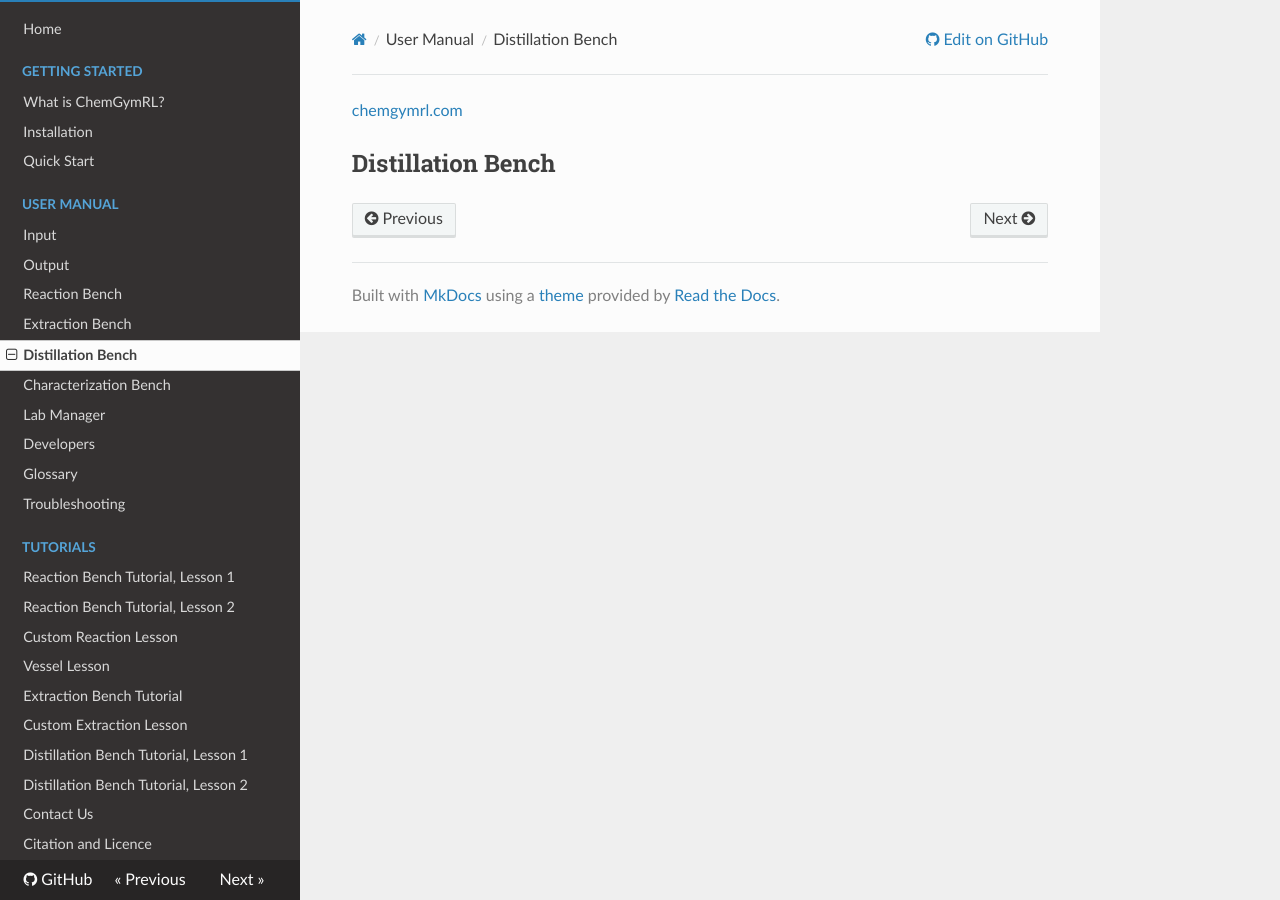
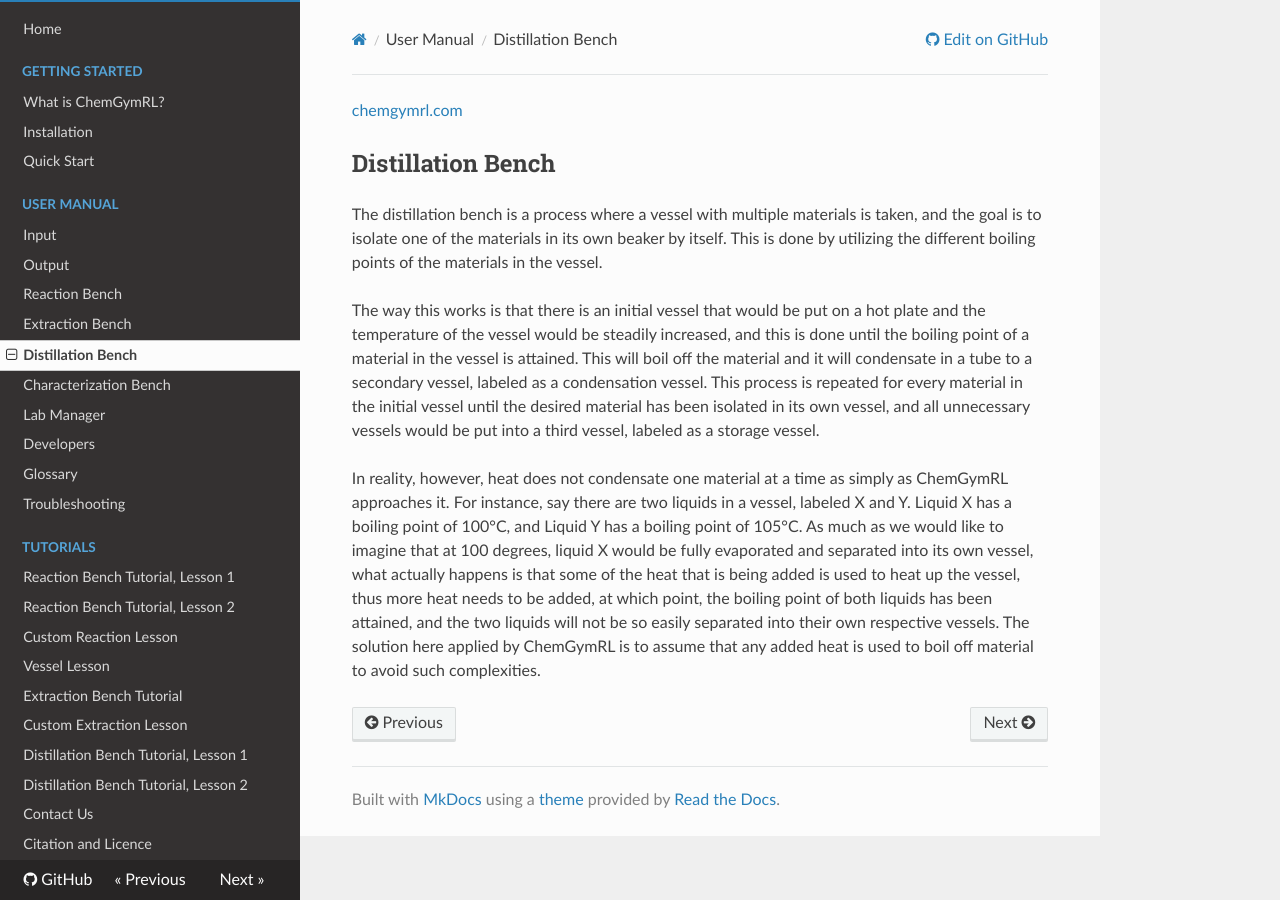
Before and after one commit to chemgymrl/chemgymrl, an MkDocs documentation site: the page built from docs/distillation.md, in a window 1280 px wide. Built offline with MkDocs 1.6.1, drawn with Linux system fonts in a browser that asks for light colours; nearby versions of some CDN libraries.

Commit message:
added descriptions of benches into the docs

```diff
--- a/docs/distillation.md
+++ b/docs/distillation.md
@@ -1,3 +1,9 @@
 [chemgymrl.com](https://chemgymrl.com/)
 
 ## Distillation Bench
+
+The distillation bench is a process where a vessel with multiple materials is taken, and the goal is to isolate one of the materials in its own beaker by itself. This is done by utilizing the different boiling points of the materials in the vessel.
+
+The way this works is that there is an initial vessel that would be put on a hot plate and the temperature of the vessel would be steadily increased, and this is done until the boiling point of a material in the vessel is attained. This will boil off the material and it will condensate in a tube to a secondary vessel, labeled as a condensation vessel. This process is repeated for every material in the initial vessel until the desired material has been isolated in its own vessel, and all unnecessary vessels would be put into a third vessel, labeled as a storage vessel.
+
+In reality, however, heat does not condensate one material at a time as simply as ChemGymRL approaches it. For instance, say there are two liquids in a vessel, labeled X and Y. Liquid X has a boiling point of 100°C, and Liquid Y has a boiling point of 105°C. As much as we would like to imagine that at 100 degrees, liquid X would be fully evaporated and separated into its own vessel, what actually happens is that some of the heat that is being added is used to heat up the vessel, thus more heat needs to be added, at which point, the boiling point of both liquids has been attained, and the two liquids will not be so easily separated into their own respective vessels. The solution here applied by ChemGymRL is to assume that any added heat is used to boil off material to avoid such complexities.
```
Also changed, not shown: docs/extraction.md (+4 -0 lines), docs/reaction.md (+6 -0 lines).
